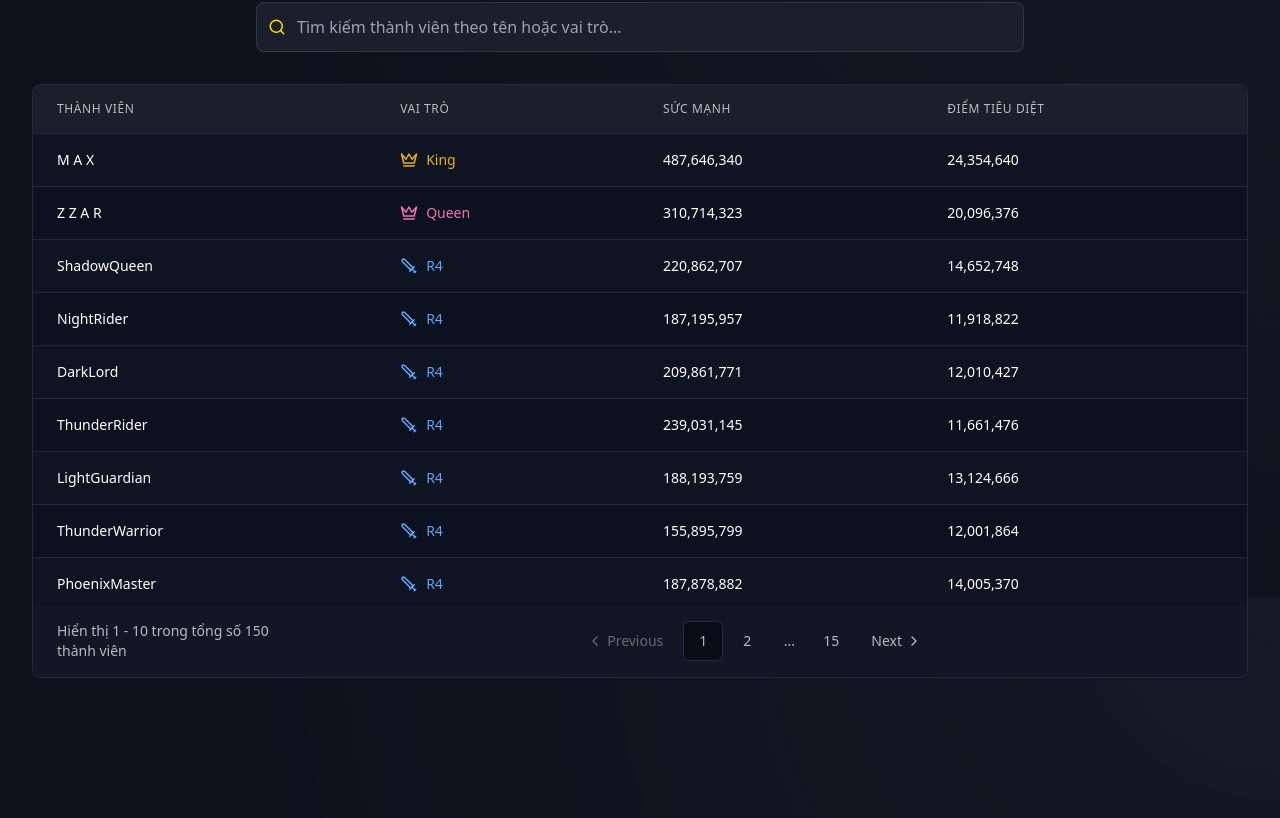
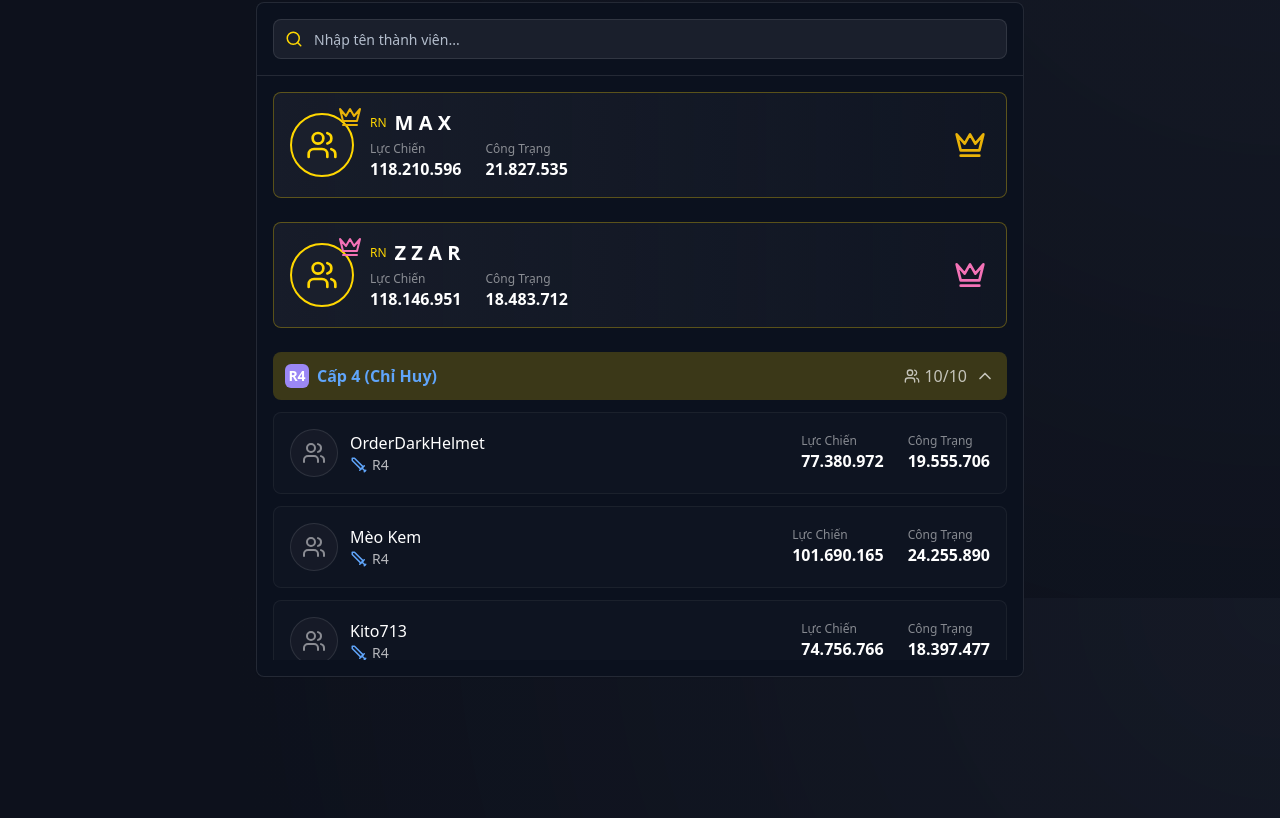
Before and after one commit to saocunqduoc/rnw-clan-portfolio, a React (Vite) app: page / in a window 1280 px wide. Shown: the part 1802-2620 px from the top of the page. Built offline with nearby package versions, Linux system fonts and the light colour scheme.

Commit message:
Refactor: Implement member role dropdown
Implement dropdown for R4, R3, R2, and R1 roles to display members, with limits on R4 members and a total clan member limit.

```diff
--- a/src/components/Members.tsx
+++ b/src/components/Members.tsx
@@ -1,40 +1,11 @@
 
 import { useState, useEffect } from 'react';
-import { Search, ChevronLeft, ChevronRight } from 'lucide-react';
+import { Search, ChevronDown, ChevronUp, Users } from 'lucide-react';
 import { cn } from '@/lib/utils';
-import {
-  Pagination,
-  PaginationContent,
-  PaginationItem,
-  PaginationLink,
-  PaginationNext,
-  PaginationPrevious
-} from "@/components/ui/pagination";
+import { Collapsible, CollapsibleContent, CollapsibleTrigger } from "@/components/ui/collapsible";
 import { Card } from '@/components/ui/card';
 import { ScrollArea } from '@/components/ui/scroll-area';
-
-// Define role icons and colors
-const RoleIcon = ({ role }: { role: string }) => {
-  switch (role) {
-    case 'King':
-      return <Crown className="text-yellow-500" size={18} />;
-    case 'Queen':
-      return <Crown className="text-pink-400" size={18} />;
-    case 'R4':
-      return <Sword className="text-blue-400" size={18} />;
-    default:
-      return <Shield className="text-green-400" size={18} />;
-  }
-};
-
-// Define member interface
-interface Member {
-  id: number;
-  name: string;
-  role: 'King' | 'Queen' | 'R4' | 'Member';
-  power: string;
-  kills: string;
-}
+import { Input } from '@/components/ui/input';
 
 // SVG icons components
 const Crown = ({ className, size }: { className?: string, size: number }) => (
@@ -91,56 +62,39 @@ const Sword = ({ className, size }: { className?: string, size: number }) => (
   </svg>
 );
 
-// Generate fake member data
-const generateMembers = (): Member[] => {
-  const members: Member[] = [];
+// Define role icons and colors
+const RoleIcon = ({ role }: { role: string }) => {
+  switch (role) {
+    case 'King':
+      return <Crown className="text-yellow-500" size={18} />;
+    case 'Queen':
+      return <Crown className="text-pink-400" size={18} />;
+    case 'R4':
+      return <Sword className="text-blue-400" size={18} />;
+    case 'R3':
+      return <Shield className="text-indigo-400" size={18} />;
+    case 'R2':
+      return <Shield className="text-green-400" size={18} />;
+    case 'R1':
+      return <Shield className="text-gray-400" size={18} />;
+    default:
+      return <Shield className="text-green-400" size={18} />;
+  }
+};
 
-  // Add King
-  members.push({
-    id: 1,
-    name: "M A X",
-    role: "King",
-    power: formatNumber(Math.floor(300000000 + Math.random() * 200000000)),
-    kills: formatNumber(Math.floor(20000000 + Math.random() * 10000000))
-  });
-
-  // Add Queen
-  members.push({
-    id: 2,
-    name: "Z Z A R",
-    role: "Queen",
-    power: formatNumber(Math.floor(250000000 + Math.random() * 150000000)),
-    kills: formatNumber(Math.floor(15000000 + Math.random() * 8000000))
-  });
-
-  // Add R4 members
-  for (let i = 3; i <= 12; i++) {
-    members.push({
-      id: i,
-      name: generateRandomName(),
-      role: "R4",
-      power: formatNumber(Math.floor(150000000 + Math.random() * 100000000)),
-      kills: formatNumber(Math.floor(8000000 + Math.random() * 7000000))
-    });
+// Define member interface
+interface Member {
+  id: number;
+  name: string;
+  role: 'King' | 'Queen' | 'R4' | 'R3' | 'R2' | 'R1' | 'Member';
+  power: string;
+  kills: string;
+  avatar?: string;
 }
-
-  // Add regular members
-  for (let i = 13; i <= 150; i++) {
-    members.push({
-      id: i,
-      name: generateRandomName(),
-      role: "Member",
-      power: formatNumber(Math.floor(50000000 + Math.random() * 100000000)),
-      kills: formatNumber(Math.floor(1000000 + Math.random() * 7000000))
-    });
-  }
-
-  return members;
-};
 
 // Format number with commas
 const formatNumber = (num: number): string => {
-  return num.toString().replace(/\B(?=(\d{3})+(?!\d))/g, ",");
+  return num.toString().replace(/\B(?=(\d{3})+(?!\d))/g, ".");
 };
 
 // Generate random name
@@ -151,29 +105,282 @@ const generateRandomName = (): string => {
   return `${prefixes[Math.floor(Math.random() * prefixes.length)]}${suffixes[Math.floor(Math.random() * suffixes.length)]}`;
 };
 
+// Generate fake member data
+const generateMembers = (): Record<string, Member[]> => {
+  const membersByRole: Record<string, Member[]> = {
+    'King': [],
+    'Queen': [],
+    'R4': [],
+    'R3': [],
+    'R2': [],
+    'R1': []
+  };
+
+  // Add King
+  membersByRole['King'].push({
+    id: 1,
+    name: "M A X",
+    role: "King",
+    power: formatNumber(118210596),
+    kills: formatNumber(21827535)
+  });
+
+  // Add Queen
+  membersByRole['Queen'].push({
+    id: 2,
+    name: "Z Z A R",
+    role: "Queen",
+    power: formatNumber(Math.floor(90000000 + Math.random() * 30000000)),
+    kills: formatNumber(Math.floor(15000000 + Math.random() * 8000000))
+  });
+
+  // Add R4 members (10 max)
+  const r4Names = [
+    "OrderDarkHelmet", "Mèo Kem", "Kito713", "Xin of Bée",
+    "Gaia", "Lâu Bò", "KoS Ryanlu", "LâmST",
+    "DragonKiller", "PhoenixRider"
+  ];
+
+  for (let i = 0; i < 10; i++) {
+    membersByRole['R4'].push({
+      id: i + 3,
+      name: r4Names[i] || generateRandomName(),
+      role: "R4",
+      power: formatNumber(Math.floor(45000000 + Math.random() * 80000000)),
+      kills: formatNumber(Math.floor(10000000 + Math.random() * 15000000))
+    });
+  }
+
+  // Add R3 members (2 members)
+  for (let i = 0; i < 2; i++) {
+    membersByRole['R3'].push({
+      id: i + 13,
+      name: generateRandomName(),
+      role: "R3",
+      power: formatNumber(Math.floor(30000000 + Math.random() * 50000000)),
+      kills: formatNumber(Math.floor(5000000 + Math.random() * 10000000))
+    });
+  }
+
+  // Add R2 members (0 members as shown in the image)
+
+  // Add R1 members (189 members as close to the image)
+  const remainingCount = 200 - (1 + 1 + 10 + 2 + 0); // King + Queen + R4 + R3 + R2
+  for (let i = 0; i < remainingCount; i++) {
+    membersByRole['R1'].push({
+      id: i + 15,
+      name: generateRandomName(),
+      role: "R1",
+      power: formatNumber(Math.floor(10000000 + Math.random() * 40000000)),
+      kills: formatNumber(Math.floor(1000000 + Math.random() * 7000000))
+    });
+  }
+
+  return membersByRole;
+};
+
+// Role type with color and badge information
+interface RoleType {
+  label: string;
+  color: string;
+  badgeColor: string;
+  maxMembers?: number;
+}
+
+// Define roles configuration
+const ROLES: Record<string, RoleType> = {
+  'King': { label: 'Vua', color: 'text-yellow-500', badgeColor: 'bg-yellow-500' },
+  'Queen': { label: 'Hoàng Hậu', color: 'text-pink-400', badgeColor: 'bg-pink-400' },
+  'R4': { label: 'Cấp 4 (Chỉ Huy)', color: 'text-blue-400', badgeColor: 'bg-[#9b87f5]', maxMembers: 10 },
+  'R3': { label: 'Cấp 3', color: 'text-indigo-400', badgeColor: 'bg-indigo-400' },
+  'R2': { label: 'Cấp 2', color: 'text-green-400', badgeColor: 'bg-green-400' },
+  'R1': { label: 'Cấp 1', color: 'text-gray-400', badgeColor: 'bg-gray-400' }
+};
+
+// Role badge component
+const RoleBadge = ({ role }: { role: string }) => {
+  const roleConfig = ROLES[role] || ROLES['R1']; // Default to R1 if role not found
+
+  return (
+    <div className={`flex items-center gap-2 ${roleConfig.color}`}>
+      <div className={`w-6 h-6 flex items-center justify-center rounded-md ${roleConfig.badgeColor}`}>
+        {role === 'R4' && <div className="text-white font-bold text-sm">R4</div>}
+        {role === 'R3' && <div className="text-white font-bold text-sm">R3</div>}
+        {role === 'R2' && <div className="text-white font-bold text-sm">R2</div>}
+        {role === 'R1' && <div className="text-white font-bold text-sm">R1</div>}
+      </div>
+      <div className="font-semibold">{roleConfig.label}</div>
+    </div>
+  );
+};
+
+// Member card component
+const MemberCard = ({ member }: { member: Member }) => {
+  return (
+    <div className="flex items-center justify-between p-4 bg-clan-dark-accent/30 rounded-lg border border-white/5 hover:border-clan-gold/30 transition-all">
+      <div className="flex items-center gap-3">
+        <div className="w-12 h-12 rounded-full bg-clan-dark-accent/70 flex items-center justify-center border border-white/10">
+          {member.avatar ? (
+            <img src={member.avatar} alt={member.name} className="w-full h-full rounded-full object-cover" />
+          ) : (
+            <Users size={24} className="text-white/50" />
+          )}
+        </div>
+        <div>
+          <div className="text-white font-medium">{member.name}</div>
+          <div className="text-white/70 text-sm flex items-center gap-1">
+            <RoleIcon role={member.role} />
+            <span>{member.role}</span>
+          </div>
+        </div>
+      </div>
+      <div className="flex gap-6">
+        <div>
+          <div className="text-white/50 text-xs">Lực Chiến</div>
+          <div className="text-white font-semibold">{member.power}</div>
+        </div>
+        <div>
+          <div className="text-white/50 text-xs">Công Trạng</div>
+          <div className="text-white font-semibold">{member.kills}</div>
+        </div>
+      </div>
+    </div>
+  );
+};
+
+// Leader card component for King/Queen
+const LeaderCard = ({ member }: { member: Member }) => {
+  const isKing = member.role === 'King';
+
+  return (
+    <div className="p-4 bg-gradient-to-r from-clan-dark-accent/80 to-clan-dark-accent/40 rounded-lg border border-clan-gold/30 mb-6">
+      <div className="flex justify-between items-center">
+        <div className="flex items-center gap-4">
+          <div className="relative">
+            <div className="w-16 h-16 rounded-full bg-clan-dark-accent border-2 border-clan-gold flex items-center justify-center overflow-hidden">
+              {member.avatar ? (
+                <img src={member.avatar} alt={member.name} className="w-full h-full object-cover" />
+              ) : (
+                <Users size={32} className="text-clan-gold" />
+              )}
+            </div>
+            <div className="absolute -top-2 -right-2">
+              {isKing ? (
+                <Crown size={24} className="text-yellow-500" />
+              ) : (
+                <Crown size={24} className="text-pink-400" />
+              )}
+            </div>
+          </div>
+          <div>
+            <div className="flex items-center gap-2">
+              <span className="text-clan-gold text-xs">RN</span>
+              <span className="text-white font-bold text-xl">{member.name}</span>
+            </div>
+            <div className="grid grid-cols-2 gap-6 mt-1">
+              <div>
+                <div className="text-white/50 text-xs">Lực Chiến</div>
+                <div className="text-white font-semibold">{member.power}</div>
+              </div>
+              <div>
+                <div className="text-white/50 text-xs">Công Trạng</div>
+                <div className="text-white font-semibold">{member.kills}</div>
+              </div>
+            </div>
+          </div>
+        </div>
+        <div>
+          {isKing ? (
+            <div className="w-10 h-10 flex items-center justify-center">
+              <Crown size={32} className="text-yellow-500" />
+            </div>
+          ) : (
+            <div className="w-10 h-10 flex items-center justify-center">
+              <Crown size={32} className="text-pink-400" />
+            </div>
+          )}
+        </div>
+      </div>
+    </div>
+  );
+};
+
+// Role section component
+const RoleSection = ({ role, members, isExpanded, toggleExpanded }: {
+  role: string;
+  members: Member[];
+  isExpanded: boolean;
+  toggleExpanded: () => void;
+}) => {
+  const roleConfig = ROLES[role];
+
+  return (
+    <Collapsible open={isExpanded} onOpenChange={toggleExpanded} className="mb-3">
+      <CollapsibleTrigger className="w-full">
+        <div className={`flex items-center justify-between p-3 rounded-lg ${isExpanded ? 'bg-clan-gold/20' : 'bg-[#e6c4a1]/30'} hover:bg-clan-gold/20 transition-all cursor-pointer`}>
+          <RoleBadge role={role} />
+          <div className="flex items-center gap-2">
+            <div className="flex items-center">
+              <Users size={16} className="text-white/70 mr-1" />
+              <span className="text-white/70">{members.length}/{roleConfig.maxMembers || '∞'}</span>
+            </div>
+            {isExpanded ? (
+              <ChevronUp size={20} className="text-white/70" />
+            ) : (
+              <ChevronDown size={20} className="text-white/70" />
+            )}
+          </div>
+        </div>
+      </CollapsibleTrigger>
+      <CollapsibleContent className="mt-3 space-y-3">
+        {members.map((member) => (
+          <MemberCard key={member.id} member={member} />
+        ))}
+        {members.length === 0 && (
+          <div className="text-center py-4 text-white/50">
+            Không có thành viên nào
+          </div>
+        )}
+      </CollapsibleContent>
+    </Collapsible>
+  );
+};
+
 // The main Members component
 const Members = () => {
   const [isVisible, setIsVisible] = useState(false);
   const [searchTerm, setSearchTerm] = useState('');
-  const [members] = useState<Member[]>(generateMembers());
-  const [filteredMembers, setFilteredMembers] = useState<Member[]>([]);
-  const [currentPage, setCurrentPage] = useState(1);
-  const membersPerPage = 10;
+  const [expandedRoles, setExpandedRoles] = useState<Record<string, boolean>>({
+    'R4': true,
+    'R3': false,
+    'R2': false,
+    'R1': false
+  });
+  const [membersByRole] = useState<Record<string, Member[]>>(generateMembers());
 
-  // Calculate total pages
-  const totalPages = Math.ceil(filteredMembers.length / membersPerPage);
+  // Toggle expanded state for a role
+  const toggleRoleExpanded = (role: string) => {
+    setExpandedRoles(prev => ({
+      ...prev,
+      [role]: !prev[role]
+    }));
+  };
 
-  // Get current members for the page
-  const indexOfLastMember = currentPage * membersPerPage;
-  const indexOfFirstMember = indexOfLastMember - membersPerPage;
-  const currentMembers = filteredMembers.slice(indexOfFirstMember, indexOfLastMember);
+  // Filtered members
+  const filteredMembers = Object.entries(membersByRole).reduce((acc, [role, members]) => {
+    if (searchTerm === '') {
+      return acc;
+    }
 
-  // Pagination functions
-  const goToPage = (page: number) => {
-    if (page >= 1 && page <= totalPages) {
-      setCurrentPage(page);
-    }
+    const filtered = members.filter(member =>
+      member.name.toLowerCase().includes(searchTerm.toLowerCase())
+    );
+
+    return {
+      ...acc,
+      [role]: filtered
     };
+  }, {} as Record<string, Member[]>);
 
   // Intersection observer for animation
   useEffect(() => {
@@ -195,87 +402,8 @@ const Members = () => {
     };
   }, []);
 
-  // Filter members based on search term
-  useEffect(() => {
-    if (searchTerm === '') {
-      setFilteredMembers(members);
-    } else {
-      setFilteredMembers(
-        members.filter(member =>
-          member.name.toLowerCase().includes(searchTerm.toLowerCase()) ||
-          member.role.toLowerCase().includes(searchTerm.toLowerCase())
-        )
-      );
-    }
-    setCurrentPage(1); // Reset to first page when search changes
-  }, [searchTerm, members]);
-
-  // Generate pagination items
-  const renderPaginationItems = () => {
-    const items = [];
-
-    // Always show first page
-    items.push(
-      <PaginationItem key="first">
-        <PaginationLink
-          isActive={currentPage === 1}
-          onClick={() => goToPage(1)}
-        >
-          1
-        </PaginationLink>
-      </PaginationItem>
-    );
-
-    // Show ellipsis if needed
-    if (currentPage > 3) {
-      items.push(
-        <PaginationItem key="ellipsis1">
-          <span className="flex h-9 w-9 items-center justify-center">...</span>
-        </PaginationItem>
-      );
-    }
-
-    // Show pages around current page
-    for (let i = Math.max(2, currentPage - 1); i <= Math.min(totalPages - 1, currentPage + 1); i++) {
-      if (i > 1 && i < totalPages) {
-        items.push(
-          <PaginationItem key={i}>
-            <PaginationLink
-              isActive={currentPage === i}
-              onClick={() => goToPage(i)}
-            >
-              {i}
-            </PaginationLink>
-          </PaginationItem>
-        );
-      }
-    }
-
-    // Show ellipsis if needed
-    if (currentPage < totalPages - 2 && totalPages > 3) {
-      items.push(
-        <PaginationItem key="ellipsis2">
-          <span className="flex h-9 w-9 items-center justify-center">...</span>
-        </PaginationItem>
-      );
-    }
-
-    // Always show last page if there's more than one page
-    if (totalPages > 1) {
-      items.push(
-        <PaginationItem key="last">
-          <PaginationLink
-            isActive={currentPage === totalPages}
-            onClick={() => goToPage(totalPages)}
-          >
-            {totalPages}
-          </PaginationLink>
-        </PaginationItem>
-      );
-    }
-
-    return items;
-  };
+  // Members to display - either all or filtered
+  const displayMembers = searchTerm ? filteredMembers : membersByRole;
 
   return (
     <section id="members" className="py-24 relative">
@@ -287,11 +415,12 @@ const Members = () => {
           những chiến binh mới có tinh thần cống hiến.
         </p>
 
-        <div className="max-w-3xl mx-auto mb-8">
+        <Card className="glass-card overflow-hidden max-w-3xl mx-auto">
+          <div className="p-4 border-b border-white/10">
             <div className="relative">
-            <input
+              <Input
                 type="text"
-              placeholder="Tìm kiếm thành viên theo tên hoặc vai trò..."
+                placeholder="Nhập tên thành viên..."
                 className="w-full px-4 py-3 bg-clan-dark-accent border border-white/10 rounded-lg focus:outline-none focus:ring-2 focus:ring-clan-gold/50 text-white pl-10"
                 value={searchTerm}
                 onChange={(e) => setSearchTerm(e.target.value)}
@@ -299,94 +428,55 @@ const Members = () => {
               <div className="absolute inset-y-0 left-0 flex items-center pl-3 pointer-events-none">
                 <Search size={18} className="text-clan-gold" />
               </div>
+              {searchTerm && (
+                <button
+                  className="absolute inset-y-0 right-0 flex items-center pr-3 text-white/50 hover:text-white"
+                  onClick={() => setSearchTerm('')}
+                >
+                  &times;
+                </button>
+              )}
             </div>
           </div>
 
-        <Card className="glass-card overflow-hidden">
-          <ScrollArea className="h-[520px] w-full">
-            <div className="overflow-x-auto">
-              <table className="min-w-full divide-y divide-white/10">
-                <thead className="bg-clan-dark-accent sticky top-0 z-10">
-                  <tr>
-                    <th className="px-6 py-4 text-left text-xs font-medium text-white/70 uppercase tracking-wider">Thành Viên</th>
-                    <th className="px-6 py-4 text-left text-xs font-medium text-white/70 uppercase tracking-wider">Vai Trò</th>
-                    <th className="px-6 py-4 text-left text-xs font-medium text-white/70 uppercase tracking-wider">Sức Mạnh</th>
-                    <th className="px-6 py-4 text-left text-xs font-medium text-white/70 uppercase tracking-wider">Điểm Tiêu Diệt</th>
-                  </tr>
-                </thead>
-                <tbody className="divide-y divide-white/10">
-                  {currentMembers.map((member, index) => {
-                    let roleColor = "text-green-400";
-                    if (member.role === "King") roleColor = "text-yellow-500";
-                    if (member.role === "Queen") roleColor = "text-pink-400";
-                    if (member.role === "R4") roleColor = "text-blue-400";
+          <ScrollArea className="h-[600px] w-full p-4">
+            {/* King section - always visible */}
+            {(searchTerm === '' || displayMembers['King']?.length > 0) && membersByRole['King'][0] && (
+              <LeaderCard member={membersByRole['King'][0]} />
+            )}
 
+            {/* Queen section - always visible */}
+            {(searchTerm === '' || displayMembers['Queen']?.length > 0) && membersByRole['Queen'][0] && (
+              <LeaderCard member={membersByRole['Queen'][0]} />
+            )}
+
+            {/* Collapsible role sections */}
+            {Object.entries(ROLES).map(([role, config]) => {
+              // Skip King and Queen as they are shown separately
+              if (role === 'King' || role === 'Queen') return null;
+
+              const roleMembers = displayMembers[role] || [];
+              // Only show the section if there are members or if search is empty
+              if (searchTerm === '' || roleMembers.length > 0) {
                 return (
-                      <tr
-                        key={member.id}
-                        className={cn(
-                          "transition-all duration-300 hover:bg-white/5",
-                          isVisible ? "opacity-100" : "opacity-0",
-                          index % 2 === 0 ? "bg-clan-dark-accent/30" : "bg-transparent"
-                        )}
-                        style={{ transitionDelay: `${index * 30}ms` }}
-                      >
-                        <td className="px-6 py-4 whitespace-nowrap">
-                          <div className="text-sm font-medium text-white">{member.name}</div>
-                        </td>
-                        <td className="px-6 py-4 whitespace-nowrap">
-                          <div className={`flex items-center text-sm ${roleColor}`}>
-                            <RoleIcon role={member.role} />
-                            <span className="ml-2">{member.role}</span>
-                          </div>
-                        </td>
-                        <td className="px-6 py-4 whitespace-nowrap">
-                          <div className="text-sm text-white">{member.power}</div>
-                        </td>
-                        <td className="px-6 py-4 whitespace-nowrap">
-                          <div className="text-sm text-white">{member.kills}</div>
-                        </td>
-                      </tr>
+                  <RoleSection
+                    key={role}
+                    role={role}
+                    members={roleMembers}
+                    isExpanded={expandedRoles[role]}
+                    toggleExpanded={() => toggleRoleExpanded(role)}
+                  />
                 );
+              }
+              return null;
             })}
-                </tbody>
-              </table>
-            </div>
 
-            {currentMembers.length === 0 && (
-              <div className="py-8 text-center text-white/70">
+            {searchTerm && Object.values(displayMembers).flat().length === 0 && (
+              <div className="text-center py-6 text-white/70">
                 Không tìm thấy thành viên phù hợp với từ khóa tìm kiếm.
               </div>
             )}
           </ScrollArea>
-
-          <div className="px-6 py-4 bg-clan-dark-accent/50 text-sm text-white/70 flex justify-between items-center">
-            <div>
-              Hiển thị {Math.min(indexOfFirstMember + 1, filteredMembers.length)} - {Math.min(indexOfLastMember, filteredMembers.length)} trong tổng số {filteredMembers.length} thành viên
-            </div>
-
-            <Pagination>
-              <PaginationContent>
-                <PaginationItem>
-                  <PaginationPrevious
-                    onClick={() => goToPage(currentPage - 1)}
-                    className={currentPage === 1 ? "pointer-events-none opacity-50" : ""}
-                    aria-disabled={currentPage === 1}
-                  />
-                </PaginationItem>
-
-                {renderPaginationItems()}
-
-                <PaginationItem>
-                  <PaginationNext
-                    onClick={() => goToPage(currentPage + 1)}
-                    className={currentPage === totalPages ? "pointer-events-none opacity-50" : ""}
-                    aria-disabled={currentPage === totalPages}
-                  />
-                </PaginationItem>
-              </PaginationContent>
-            </Pagination>
-          </div>
         </Card>
       </div>
     </section>
--- a/src/components/Stats.tsx
+++ b/src/components/Stats.tsx
@@ -13,7 +13,7 @@ const StatCard = ({ icon, value, label, delay }: { icon: React.ReactNode, value:
       }
     }, { threshold: 0.1 });
 
-    const currentElement = document.getElementById(`stat-${label.toLowerCase()}`);
+    const currentElement = document.getElementById(`stat-${label.toLowerCase().replace(/\s+/g, '-')}`);
     if (currentElement) {
       observer.observe(currentElement);
     }
@@ -27,7 +27,7 @@ const StatCard = ({ icon, value, label, delay }: { icon: React.ReactNode, value:
 
   return (
     <div
-      id={`stat-${label.toLowerCase()}`}
+      id={`stat-${label.toLowerCase().replace(/\s+/g, '-')}`}
       className={cn(
         "glass-card p-6 card-hover transition-opacity duration-1000",
         isVisible ? "opacity-100 translate-y-0" : "opacity-0 translate-y-10"
```
Lines whose indentation alone changed are shown as unchanged.
